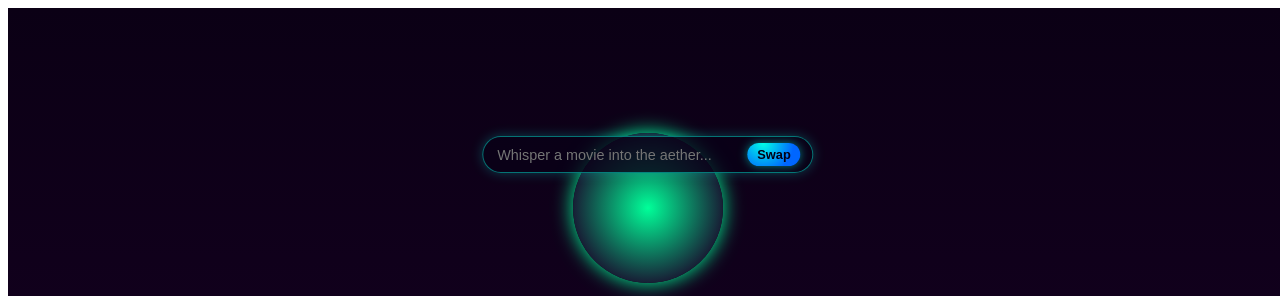
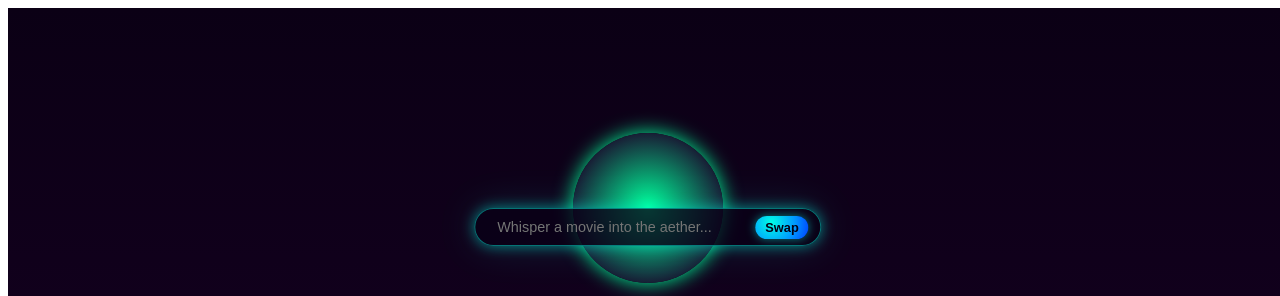
Before and after one commit to SonicxShadowGenerations/MoviePsychic, a React (Vite) app in the folder frontend/: page / in a window 1280 px wide. Shown: the top 296 px of the page. Built offline with nearby package versions, Linux system fonts and the light colour scheme.

Commit message:
Minor adjustments

```diff
--- a/frontend/src/components/PsychicScene.css
+++ b/frontend/src/components/PsychicScene.css
@@ -390,7 +390,7 @@
 }
 .psychic-search-bar {
   position: absolute;
-  top: 16vh;              /* move this up/down to taste */
+  top: 25vh;              /* move this up/down to taste */
   left: 50%;
   transform: translateX(-50%);
   z-index: 10;
@@ -404,6 +404,10 @@
   padding: 6px 12px;
   border: 1px solid rgba(0, 255, 230, 0.45);
   box-shadow: 0 0 12px rgba(0, 255, 230, 0.25);
+  box-shadow:
+    0 0 14px rgba(0, 255, 230, 0.5),
+    0 0 40px rgba(0, 255, 230, 0.15);
+
 }
 
 .psychic-search-bar input {
@@ -413,6 +417,9 @@
   color: #e4f8ff;
   font-size: 0.9rem;
   min-width: 240px;
+  border-radius: 50px;
+  padding: 4px 10px;
+
 }
 
 .psychic-search-bar button {
@@ -422,7 +429,8 @@
   font-size: 0.8rem;
   font-weight: 600;
   cursor: pointer;
-  background: radial-gradient(circle at 30% 0%, #00ffe6 0%, #0066ff 70%);
+  background: radial-gradient(circle at 30% 30%, #00ffe6 0%, #0095ff 60%, #0040ff 100%);
+
   color: #020114;
   box-shadow: 0 0 10px rgba(0, 255, 230, 0.5);
 }
```
